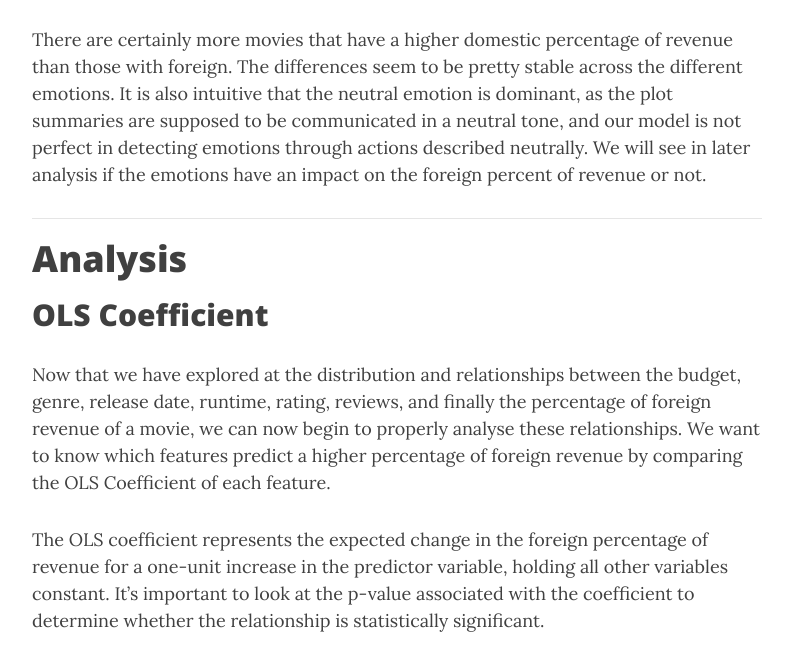
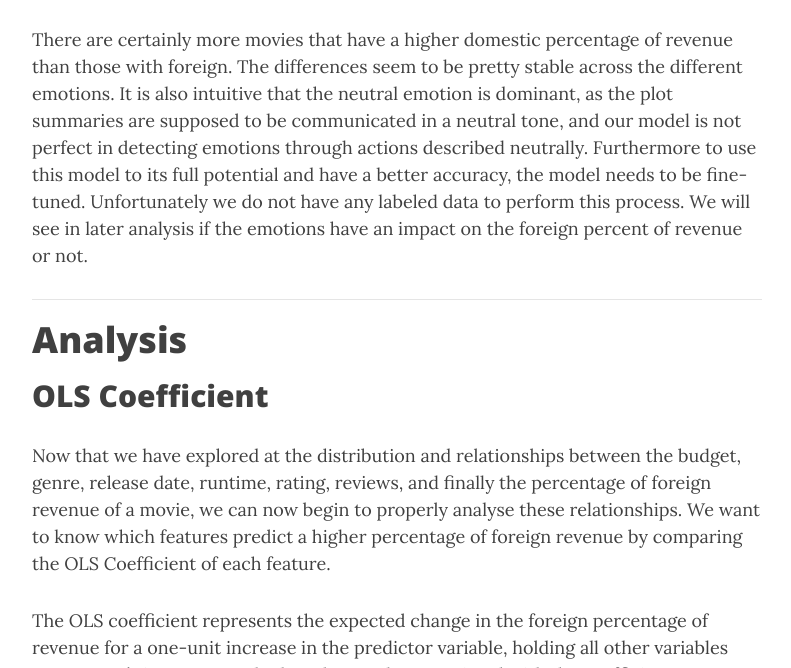
Before and after one commit to epfl-ada/ada-2024-project-thelordsofdata, a Jekyll site: the page built from index.md, in a window 1280 px wide and 900 px high, scrolled down 8147 px, cut to the strip 232-900 px from the top of the window. Shown: the whole strip, without its empty margins (243-1034 px from the left). Built offline with Jekyll 4.4.1, drawn with Linux system fonts in a browser that asks for light colours; nearby versions of some CDN libraries; comment, search, counter and statistics services are not loaded; some of the changed text lies outside the part shown.

Commit message:
added explanation for why emotion bad

```diff
--- a/index.md
+++ b/index.md
@@ -160,7 +160,7 @@ What we can conclude from these distributions is that the audience or critics sc
 
 {% include emotions_pie.html %}
 
-There are certainly more movies that have a higher domestic percentage of revenue than those with foreign. The differences seem to be pretty stable across the different emotions. It is also intuitive that the neutral emotion is dominant, as the plot summaries are supposed to be communicated in a neutral tone, and our model is not perfect in detecting emotions through actions described neutrally. We will see in later analysis if the emotions have an impact on the foreign percent of revenue or not.
+There are certainly more movies that have a higher domestic percentage of revenue than those with foreign. The differences seem to be pretty stable across the different emotions. It is also intuitive that the neutral emotion is dominant, as the plot summaries are supposed to be communicated in a neutral tone, and our model is not perfect in detecting emotions through actions described neutrally. Furthermore to use this model to its full potential and have a better accuracy, the model needs to be fine-tuned. Unfortunately we do not have any labeled data to perform this process. We will see in later analysis if the emotions have an impact on the foreign percent of revenue or not.
 
 ---
 
```
Also changed, not shown: other parts of index.md (+1 -1 lines).
